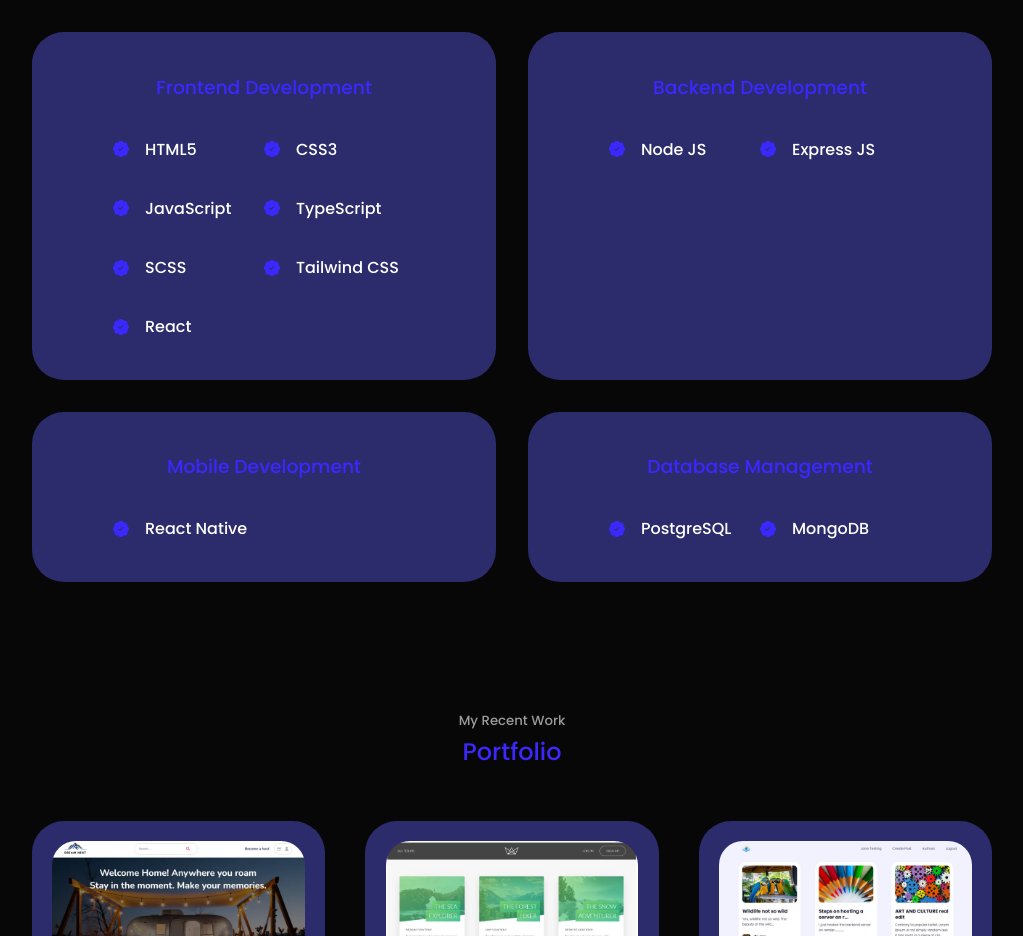
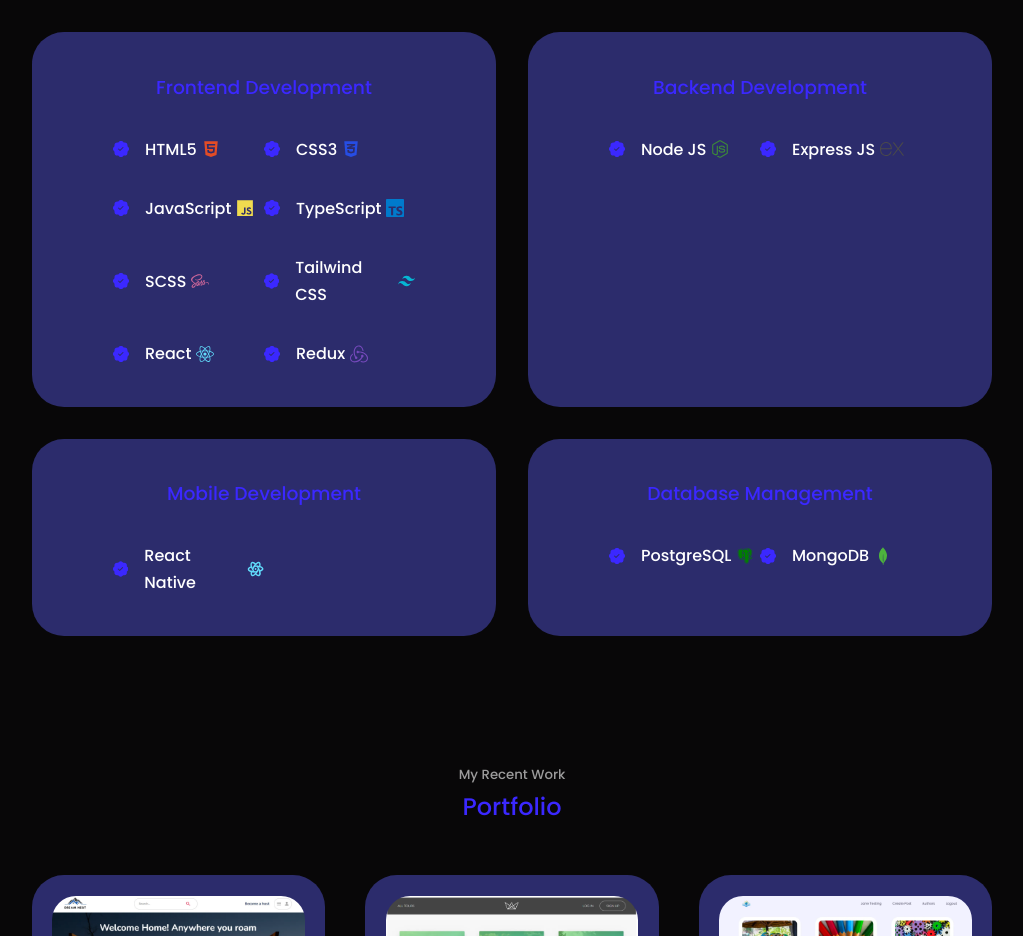
Before and after one commit to JacceyCode/jacob, a React (Vite) app: page / in a window 1280 px wide. Shown: the part 1720-2656 px from the top of the page, without its empty margins (128-1151 px from the left). Built offline with nearby package versions, Linux system fonts and the light colour scheme.

Commit message:
skills update

```diff
--- a/src/components/experience/Experience.jsx
+++ b/src/components/experience/Experience.jsx
@@ -1,5 +1,16 @@
+import { FaCss3Alt, FaHtml5, FaNodeJs, FaReact, FaSass } from "react-icons/fa6";
 import "./experience.css";
 import { BsPatchCheckFill } from "react-icons/bs";
+import { IoLogoJavascript } from "react-icons/io5";
+import {
+  SiExpress,
+  SiMongodb,
+  SiRedux,
+  SiTailwindcss,
+  SiTypescript,
+} from "react-icons/si";
+import { TbBrandReactNative } from "react-icons/tb";
+import { BiLogoPostgresql } from "react-icons/bi";
 
 const Experience = () => {
   return (
@@ -9,34 +20,63 @@
       <div className="container experience__container">
         <div className="experience__frontend">
           <h3>Frontend Development</h3>
+
           <div className="experience__content">
             <article className="experience__details">
               <BsPatchCheckFill className="experience__details-icon" />
+              <div className="experience__details-item">
                 <h4>HTML5</h4>
+                <FaHtml5 color="#E34C26" size={18} />
+              </div>
             </article>
             <article className="experience__details">
               <BsPatchCheckFill className="experience__details-icon" />
+              <div className="experience__details-item">
                 <h4>CSS3</h4>
+                <FaCss3Alt color="#264de4" size={18} />
+              </div>
             </article>
             <article className="experience__details">
               <BsPatchCheckFill className="experience__details-icon" />
+              <div className="experience__details-item">
                 <h4>JavaScript</h4>
+                <IoLogoJavascript color="#f0db4f" size={18} />
+              </div>
             </article>
             <article className="experience__details">
               <BsPatchCheckFill className="experience__details-icon" />
+              <div className="experience__details-item">
                 <h4>TypeScript</h4>
+                <SiTypescript color="#007acc" size={18} />
+              </div>
             </article>
             <article className="experience__details">
               <BsPatchCheckFill className="experience__details-icon" />
+              <div className="experience__details-item">
                 <h4>SCSS</h4>
+                <FaSass color="#cc6699" size={18} />
+              </div>
             </article>
             <article className="experience__details">
               <BsPatchCheckFill className="experience__details-icon" />
+              <div className="experience__details-item">
                 <h4>Tailwind CSS</h4>
+                <SiTailwindcss color="#06b6d4" size={18} />
+              </div>
             </article>
             <article className="experience__details">
               <BsPatchCheckFill className="experience__details-icon" />
+              <div className="experience__details-item">
                 <h4>React</h4>
+                <FaReact color="#61dbfb" size={18} />
+              </div>
+            </article>
+            <article className="experience__details">
+              <BsPatchCheckFill className="experience__details-icon" />
+              <div className="experience__details-item">
+                <h4>Redux</h4>
+                <SiRedux color="#764abc" size={18} />
+              </div>
             </article>
           </div>
         </div>
@@ -46,11 +86,17 @@
           <div className="experience__content">
             <article className="experience__details">
               <BsPatchCheckFill className="experience__details-icon" />
+              <div className="experience__details-item">
                 <h4>Node JS</h4>
+                <FaNodeJs color="#3c873a" size={18} />
+              </div>
             </article>
             <article className="experience__details">
               <BsPatchCheckFill className="experience__details-icon" />
+              <div className="experience__details-item">
                 <h4>Express JS</h4>
+                <SiExpress color="#4b4a4a" size={24} />
+              </div>
             </article>
           </div>
         </div>
@@ -60,7 +106,10 @@
           <div className="experience__content">
             <article className="experience__details">
               <BsPatchCheckFill className="experience__details-icon" />
+              <div className="experience__details-item">
                 <h4>React Native</h4>
+                <TbBrandReactNative color="#61dbfb" size={18} />
+              </div>
             </article>
           </div>
         </div>
@@ -70,11 +119,17 @@
           <div className="experience__content">
             <article className="experience__details">
               <BsPatchCheckFill className="experience__details-icon" />
+              <div className="experience__details-item">
                 <h4>PostgreSQL</h4>
+                <BiLogoPostgresql color="#008000" size={18} />
+              </div>
             </article>
             <article className="experience__details">
               <BsPatchCheckFill className="experience__details-icon" />
+              <div className="experience__details-item">
                 <h4>MongoDB</h4>
+                <SiMongodb color="#4db33d" size={18} />
+              </div>
             </article>
           </div>
         </div>
--- a/src/components/experience/experience.css
+++ b/src/components/experience/experience.css
@@ -44,6 +44,12 @@
   color: var(--color-primary);
 }
 
+.experience__details-item {
+  display: flex;
+  align-items: center;
+  gap: 0.3rem;
+}
+
 /* ======= MEDIA QUERIES (MEDIUM DEVICES) ======= */
 @media screen and (max-width: 1024px) {
   .experience__container > div {
--- a/src/components/portfolio/portfolio.css
+++ b/src/components/portfolio/portfolio.css
@@ -24,11 +24,6 @@
   border-radius: 1.5rem;
   overflow: hidden;
 }
-
-/* .poster__image {
-  width: 100%;
-  height: 8.7rem;
-} */
 
 .portfolio__item h3 {
   margin: 1rem 0 0.8rem;
```
Lines whose indentation alone changed are shown as unchanged.
